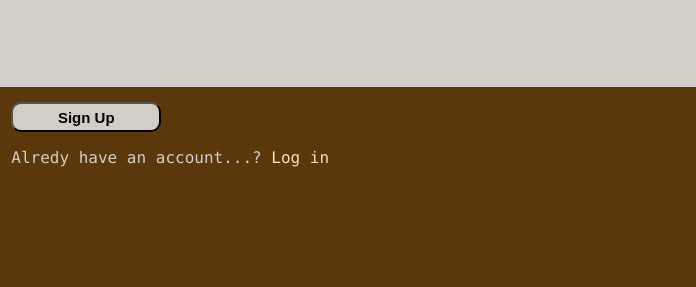
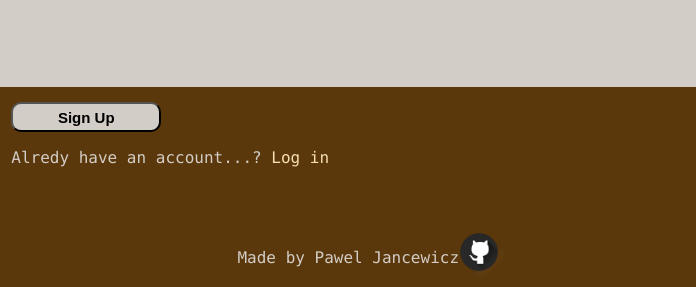
Before and after one commit to jancewicz/Sign-up-Form, a plain HTML site: page index.html in a window 1280 px wide. Shown: the part 513-800 px from the top of the page, 584-1280 px from the left. Drawn offline with Linux system fonts and the light colour scheme; a web font is replaced by a local one.

Commit message:
added signature at the bottom of section3

```diff
--- a/index.html
+++ b/index.html
@@ -72,6 +72,14 @@
             <div class="section3">
                 <button type="submit" form="first-form" id="submit">Sign Up</button>
                 <p>Alredy have an account...?<a> Log in</a></p>
+                <div class="footer">
+                    <div id="signature">Made by Pawel Jancewicz</div>
+                    <div class="logo">
+                        <a href="https://github.com/jancewicz" target="_blank">
+                            <img src="./icons/ghlogo.png" alt="git hub logo" id="ghlogo">
+                        </a>
+                    </div>
+                </div>
             </div>
         </div>
     </div>
--- a/styles.css
+++ b/styles.css
@@ -265,6 +265,25 @@ a {
     height: 25vh;
     width: 110vh;
     background-color: #5b380b;
+    position: relative;
+}
+
+.footer {
+    display: flex;
+    justify-content: center;
+    align-items: center;
+    position: absolute;
+    bottom: 0;
+    width: 100%;
+    height: 30%;
+    margin-top: auto;
+}
+
+#signature {
+    font-family: consolas;
+    color: #d2cdc6;
+    margin: 0 15px;
+    padding: 5px;
 }
 
 
@@ -291,6 +310,16 @@ a {
     border: solid;
 }
 
+.logo {
+    margin-left: 20%;
+}
+
+#ghlogo {
+    height: 50px;
+    width: 50px;
+    margin-left: 52%;
+}
+
 
 span {
     color: red;
```
Also changed, not shown: icons/ghlogo.png (added).
